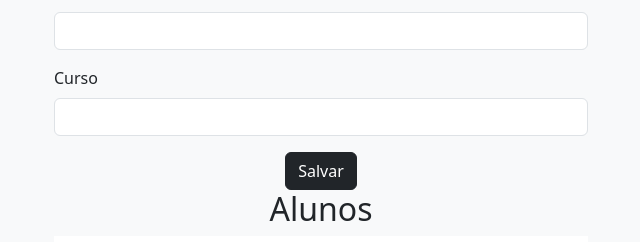
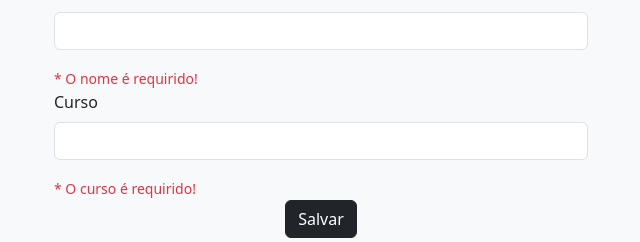
Before and after one commit to luanarruda/Cad-Aluno, an Angular app: page / in a window 1280 px wide. Both pictures are taken after typing "Sample", "Sample" into the empty fields and a click on the button "Salvar". Shown: the part 188-430 px from the top of the page, without its empty margins (319-959 px from the left). Built offline with nearby package versions, Linux system fonts and the light colour scheme; no server answers; data requests are answered from the project's data file.

Commit message:
Add validators

```diff
--- a/src/app/student.service.ts
+++ b/src/app/student.service.ts
@@ -17,6 +17,7 @@
   }
 
   save(student:Student): Observable<Student>{
+    console.log(student);
     return this.http.post<Student>(this.url, student);
   }
 
--- a/src/app/students/students.component.html
+++ b/src/app/students/students.component.html
@@ -5,16 +5,30 @@
       <h1 class="text-center mb-5 text-strong">Cadastro de alunos</h1>
       <form [formGroup]="formGroupStudent">
         <div class="mb-3">
-
         </div>
         <div class="mb-3">
           <label for="Nome" class="form-label">Nome</label>
           <input type="text" class="form-control" id="Nome" formControlName="name">
         </div>
+
+        <!--Mensagem de erro do nome-->
+        <small *ngIf="submited && name.hasError('minlength')" class="text-danger">
+          * O nome tem que ter no mínimo 3 caracteres!
+        </small>
+        <small *ngIf="submited && name.hasError('required')" class="text-danger">
+          * O nome é requirido!
+        </small>
+
         <div class="mb-3">
           <label for="curso" class="form-label">Curso</label>
           <input type="text" class="form-control" id="curso" formControlName="course">
         </div>
+
+        <!--Mensagem de erro do curso-->
+        <small *ngIf="submited && course.hasError('required')" class="text-danger">
+          * O curso é requirido!
+        </small>
+
         <div class="d-flex justify-content-center">
           <!--Button-->
           <button type="submit" class="btn btn-dark" (click)="save()">Salvar
@@ -42,9 +56,8 @@
               <div class="d-flex justify-content-end">
                 <button type="submit" class="btn btn-danger me-2" (click)="delete(student)">Remover
                 </button>
-                <button type="submit" class="btn btn-secondary" (click)="edit(student)">ALterar
+                <button type="submit" class="btn btn-secondary" (click)="edit(student)">Alterar
                 </button>
-
               </div>
             </td>
           </tr>
--- a/src/app/students/students.component.ts
+++ b/src/app/students/students.component.ts
@@ -1,6 +1,6 @@
 import { Component, OnInit } from '@angular/core';
 import { Student } from '../student';
-import { FormBuilder, FormGroup } from '@angular/forms';
+import { FormBuilder, FormGroup, Validators } from '@angular/forms';
 import { StudentService } from '../student.service';
 
 @Component({
@@ -13,20 +13,21 @@
   students: Student[] = []; //array
   formGroupStudent : FormGroup;
   isEditing: boolean = false;
+  submited: boolean = false;
 
   constructor(private formBuilder: FormBuilder,
               private service: StudentService)
   {
     this.formGroupStudent = formBuilder.group({
       id : [''],
-      name : [''],
-      course : ['']
+      name : ['',[Validators.minLength(3), Validators.required]],
+      course : ['', [Validators.required]]
     });
 
 
   }
   ngOnInit(): void {
-    this.loadStudents
+    this.loadStudents();
   }
 
   loadStudents(){
@@ -37,20 +38,29 @@
   }
 
   save(){
+    this.submited = true;
+    if (this.formGroupStudent.valid){
 
       if(this.isEditing){
         this.service.update(this.formGroupStudent.value).subscribe({
           next : () => {
             this.loadStudents();
             this.isEditing = false;
+            this.submited = false;
           }
         })
       }
       else{
         this.service.save(this.formGroupStudent.value).subscribe({
-        next: data => this.students.push(data)
+          next: data => {
+            this.students.push(data)
+            this.submited = false;
+          }
         });
       }
+
+    }
+
     this.formGroupStudent.reset();
 
   }
@@ -67,4 +77,16 @@
     this.isEditing = true;
 
   }
+
+  get name(): any{
+    return this.formGroupStudent.get("name");
+
   }
+
+  get course(): any{
+    return this.formGroupStudent.get("course");
+
+  }
+
+
+}
```
Lines whose indentation alone changed are shown as unchanged.
